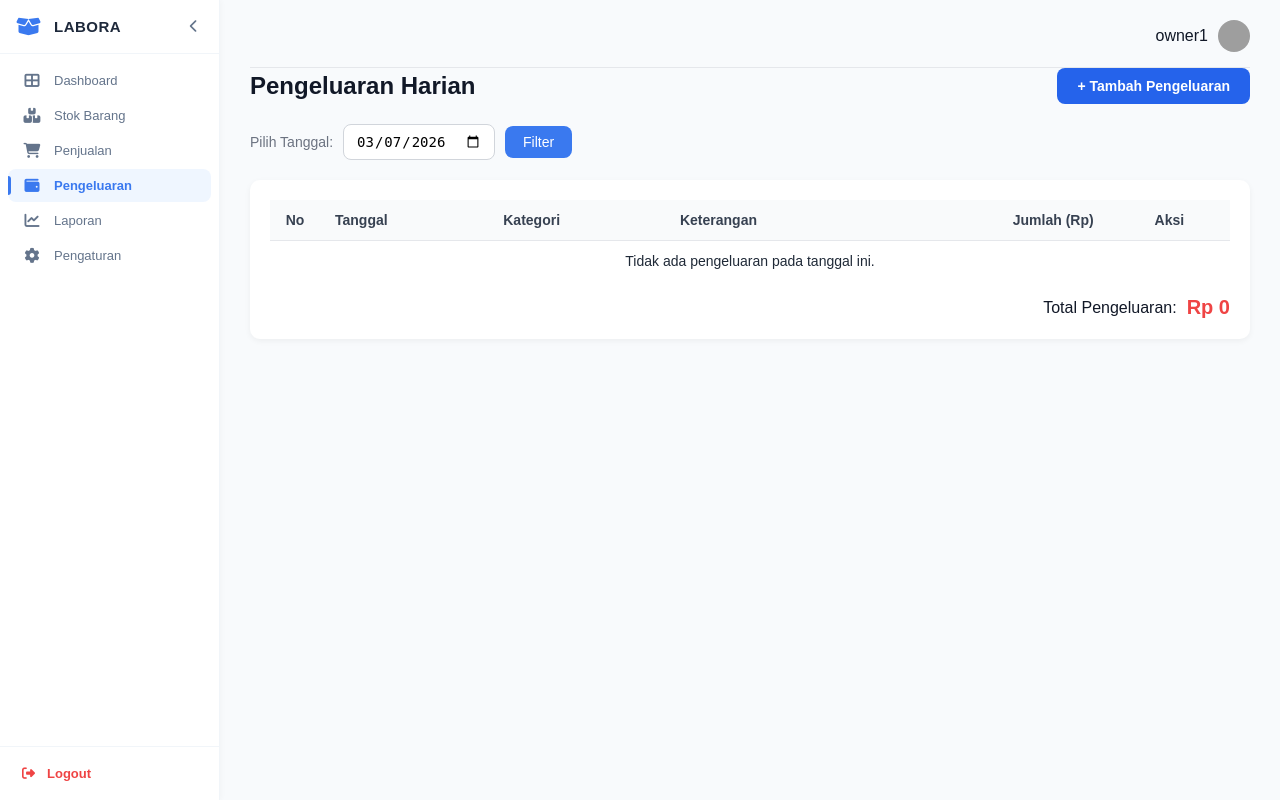
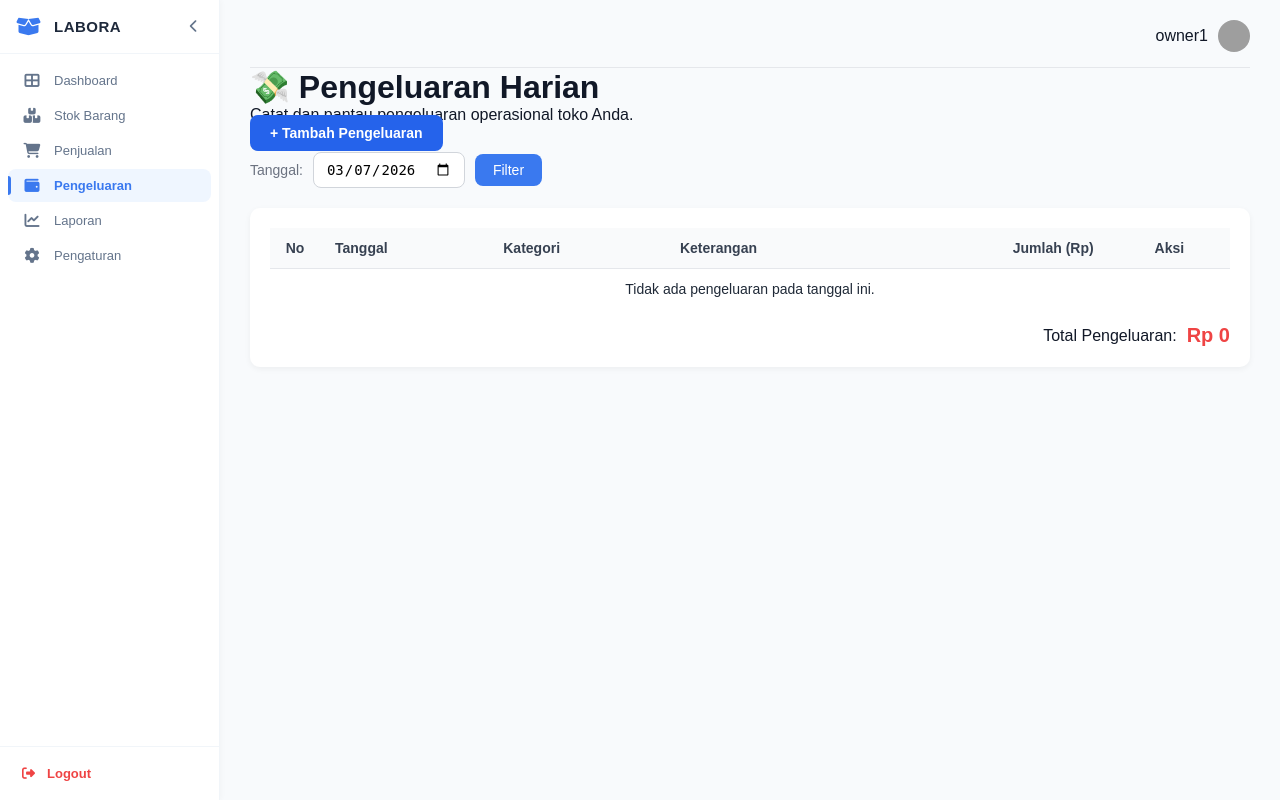
Before and after one commit to bonjohabib-spec/labora, a PHP site: page /pengeluaran/pengeluaran.php in a window 1280 px wide. Run offline with PHP 8.4, Linux system fonts and the light colour scheme; a user stored in the database is signed in; data that the repository does not hold is empty; grey boxes are pictures that could not be loaded.

Commit message:
UI Redesign: Make Pengeluaran pages compact and premium like Dashboard/Reports

```diff
--- a/pengeluaran/pengeluaran.php
+++ b/pengeluaran/pengeluaran.php
@@ -34,15 +34,18 @@ $total = mysqli_fetch_assoc($totalQuery)['total'] ?? 0;
   <div class="main-content">
     <?php include __DIR__ . '/../includes/header.php'; ?>
 
-    <div style="display:flex; justify-content:space-between; align-items:center; margin-bottom:20px;">
-      <h2>Pengeluaran Harian</h2>
+    <div class="pengeluaran-header">
+      <div class="welcome-header">
+        <h1>💸 Pengeluaran Harian</h1>
+        <p>Catat dan pantau pengeluaran operasional toko Anda.</p>
+      </div>
       <a href="tambah_pengeluaran.php" class="btn-add-expense">+ Tambah Pengeluaran</a>
     </div>
 
     <div class="page-content">
       <div class="pengeluaran-filter">
         <form method="GET" class="pengeluaran-filter-form">
-          <label>Pilih Tanggal:</label>
+          <label>Tanggal:</label>
           <input type="date" name="tanggal" value="<?= htmlspecialchars($tanggal) ?>">
           <button type="submit">Filter</button>
         </form>
```
Also changed, not shown: pengeluaran/tambah_pengeluaran.php (+6 -3 lines).
